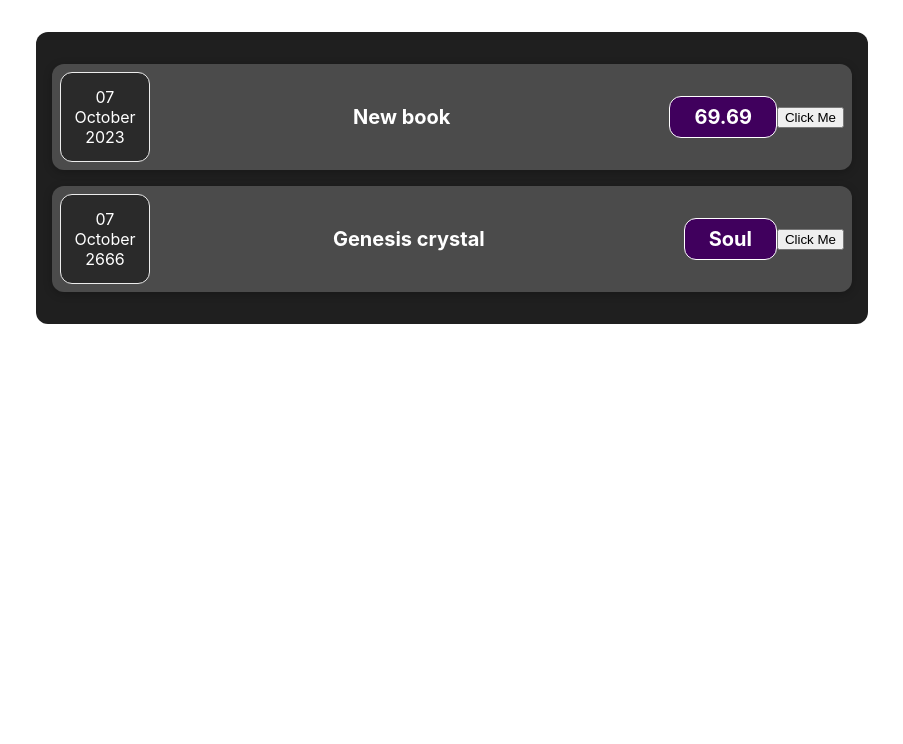
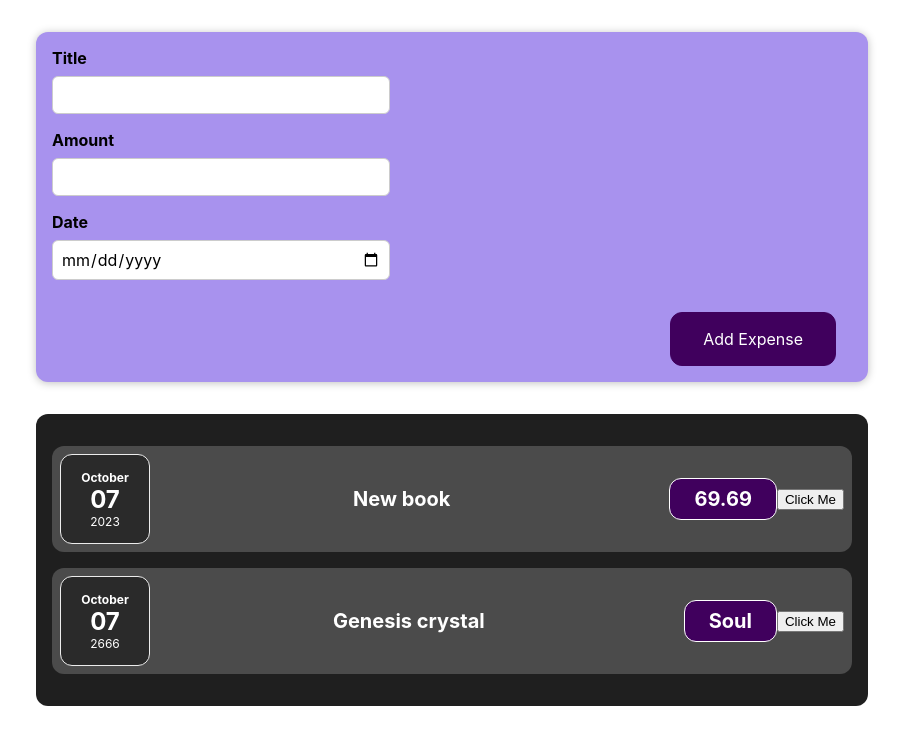
Before and after one commit to AimarKiivits/Anna-react, a React (Create React App) app: page / in a window 1280 px wide. Shown: the top 744 px of the page, without its empty margins (188-1091 px from the left). Built offline with nearby package versions, Linux system fonts and the light colour scheme.

Commit message:
expenses.js and Yl 11 part 1

```diff
--- a/src/App.js
+++ b/src/App.js
@@ -1,9 +1,10 @@
-import Card from './components/UI/Card';
-import ExpenseItem from './components/Expenses/ExpenseItem';
 import './components/Expenses/Expenses.css';
+import './App.css';
+import NewExpense from './components/NewExpense/NewExpense';
+import Expenses from './components/Expenses/Expenses';
 
 const App = () => {
-  const data = [
+  const expenses = [
     {
       date: new Date(2023, 9, 7),
       title: "New book",
@@ -15,12 +16,11 @@
       price: "Soul"
     }
   ]
+
   return (
     <div className='App'>
-      <Card className='expenses'>
-        <ExpenseItem expenseData={data[0]}></ExpenseItem>
-        <ExpenseItem expenseData={data[1]}></ExpenseItem>
-      </Card>
+      <NewExpense></NewExpense>
+      <Expenses expenses={expenses} />
     </div>
   );
 }
--- a/src/components/Expenses/ExpenseDate.css
+++ b/src/components/Expenses/ExpenseDate.css
@@ -11,16 +11,16 @@
     justify-content: center;
 }
 
-.expense-date__month {
+.expense-date_month {
     font-size: 0.75rem;
     font-weight: bold;
 }
 
-.expense-date__year {
+.expense-date_year {
     font-size: 0.75rem;
 }
 
-.expense-date__day {
+.expense-date_day {
     font-size: 1.5rem;
     font-weight: bold;
 }
--- a/src/components/Expenses/ExpenseDate.js
+++ b/src/components/Expenses/ExpenseDate.js
@@ -7,8 +7,8 @@
 
     return(
         <div className='expense-date'>
+            <div className='expense-date_month'>{month}</div>
             <div className='expense-date_day'>{day}</div>
-            <div className='expense-date_month'>{month}</div>
             <div className='expense-date_year'>{year}</div>
         </div>
     )
--- a/src/components/Expenses/ExpenseItem.css
+++ b/src/components/Expenses/ExpenseItem.css
@@ -2,10 +2,8 @@
     display: flex;
     justify-content: space-between;
     align-items: center;
-    box-shadow: 0 2px 8px rgba(0, 0, 0, 0.25);
     padding: 0.5rem;
     margin: 1rem 0;
-    border-radius: 12px;
     background-color: #4b4b4b;
     color: white;
 }
--- a/src/components/Expenses/ExpenseItem.js
+++ b/src/components/Expenses/ExpenseItem.js
@@ -1,15 +1,15 @@
 import "./ExpenseItem.css"
 import ExpenseDate from "./ExpenseDate.js"
+import { useState } from "react"
 import Card from "../UI/Card.js"
-import { useState } from "react"
 
 
 const ExpenseItem = (props) => {
     const [title, setTitle] = useState(props.expenseData.title)
 
     const clickHandler = () => {
-        console.log("Clicked")
-        setTitle('Updated by click ' + title)
+        console.log("Clicked!")
+        setTitle(`Updated by click ${title}`)
         console.log(title)
     }
     return (
--- /dev/null
+++ b/src/components/Expenses/Expenses.js
@@ -0,0 +1,14 @@
+import './Expenses.css'
+import Card from '../UI/Card'
+import ExpenseItem from './ExpenseItem'
+
+const Expenses = (props) => {
+    return(
+        <Card className="expenses">
+            <ExpenseItem expenseData={props.expenses[0]} />
+            <ExpenseItem expenseData={props.expenses[1]} />
+        </Card>
+    )
+}
+
+export default Expenses
--- /dev/null
+++ b/src/components/NewExpense/ExpenseForm.css
@@ -0,0 +1,26 @@
+.new-expense__controls {
+    flex-wrap: wrap;
+    gap: 1rem;
+    margin-bottom: 1rem;
+    text-align: left;
+}
+
+.new-expense__controls label {
+    font-weight: bold;
+    margin-bottom: 0.5rem;
+    display: block;
+}
+
+.new-expense__controls input {
+    font: inherit;
+    padding: 0.5rem;
+    border-radius: 6px;
+    border: 1px solid #ccc;
+    width: 20rem;
+    max-width: 100%;
+    margin-bottom: 1rem;
+}
+
+.new-expense__actions {
+    text-align: right;
+}
--- /dev/null
+++ b/src/components/NewExpense/ExpenseForm.js
@@ -0,0 +1,27 @@
+import './ExpenseForm.css'
+
+const ExpenseForm = (props) => {
+    return(
+        <form>
+            <div className='new-expense__controls'>
+                <div className='new-expense__control'>
+                    <label>Title</label>
+                    <input type='text' />
+                </div>
+                <div className='new-expense__control'>
+                    <label>Amount</label>
+                    <input type='number' min='0.01' step='0.01' />
+                </div>
+                <div className='new-expense__control'>
+                    <label>Date</label>
+                    <input type='date' min='2023-01-01' max='2025-01-31' />
+                </div>
+            </div>
+            <div className='new-expense__actions'>
+                <button type='submit'>Add Expense</button>
+            </div>
+        </form>
+    )
+}
+
+export default ExpenseForm
--- /dev/null
+++ b/src/components/NewExpense/NewExpense.css
@@ -0,0 +1,38 @@
+.new-expense {
+    background-color: #a892ee;
+    padding: 1rem;
+    margin: 2rem auto;
+    width: 50rem;
+    max-width: 95%;
+    border-radius: 12px;
+
+    box-shadow: 0 1px 8px rgba(0, 0, 0, 0.25);
+}
+
+.new-expense button {
+    font: inherit;
+    cursor: pointer;
+    padding: 1rem 2rem;
+    border: 1px solid #40005d;
+    background-color: #40005d;
+    color: white;
+    border-radius: 12px;
+    margin-right: 1rem;
+}
+
+.new-expense button:hover,
+.new-expense button:active {
+    background-color: #510674;
+    border-color: #510674;
+}
+
+.new-expense button.alternative {
+    color: #220131;
+    border-color: transparent;
+    background-color: transparent;
+}
+
+.new-expense button.alternative:hover,
+.new-expense button.alternative:active {
+    background-color: #ddb3f8;
+}
--- /dev/null
+++ b/src/components/NewExpense/NewExpense.js
@@ -0,0 +1,12 @@
+import ExpenseForm from "./ExpenseForm"
+import './NewExpense.css'
+
+const NewExpense = (props) => {
+    return(
+        <div className="new-expense">
+            <ExpenseForm />
+        </div>
+    )
+}
+
+export default NewExpense
```
